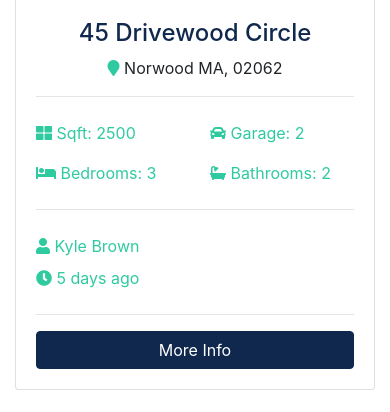
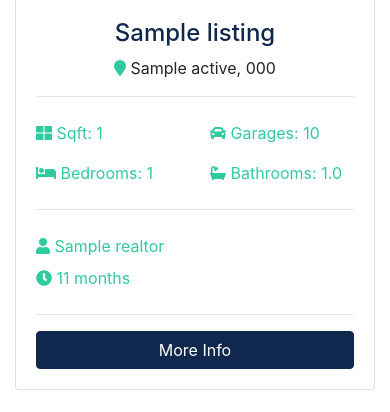
Before and after one commit to adityamahapatra/realty-app, a Django app: page / in a window 390 px wide. Shown: the part 1194-1606 px from the top of the page. Run offline with Django 3.2, Linux system fonts and the light colour scheme; tables that the repository leaves empty hold one stand-in row (values such as "Sample post"); grey boxes marked "Sample" are stand-in pictures; parts of the project's set-up code (start-up, migrations or seed data) failed here and were passed over; some libraries are stand-ins or nearby versions.

Commit message:
Make the home page content dynamic.

```diff
--- a/pages/views.py
+++ b/pages/views.py
@@ -1,10 +1,19 @@
 from django.shortcuts import render
 from django.http import HttpResponse
+
+from listings.models import Listing
 
 
 # Create your views here.
 def index(request) -> HttpResponse:
-    return render(request, "pages/index.html")
+    listings = Listing.objects.order_by("-list_date")
+    listings = listings.filter(is_published=True)[:3]
+
+    context = {
+        "listings": listings,
+    }
+
+    return render(request, "pages/index.html", context)
 
 
 def about(request) -> HttpResponse:
--- a/templates/pages/index.html
+++ b/templates/pages/index.html
@@ -1,4 +1,6 @@
 {% extends "base.html" %}
+
+{% load humanize %}
 
 {% block content %}
 <!-- Showcase -->
@@ -132,156 +134,63 @@
     <div class="container">
         <h3 class="text-center mb-3">Latest Listings</h3>
         <div class="row">
-            <!-- Listing 1 -->
+            {% if listings %}
+            {% for listing in listings %}
             <div class="col-md-6 col-lg-4 mb-4">
                 <div class="card listing-preview">
-                    <img class="card-img-top" src="assets/img/homes/home-1.jpg" alt="">
+                    <img class="card-img-top" src="{{ listing.photo_main.url }}" alt="No Pictures Uploaded">
                     <div class="card-img-overlay">
                         <h2>
-                            <span class="badge badge-secondary text-white">$490,000</span>
+                            <span class="badge badge-secondary text-white">${{listing.price | intcomma}}</span>
                         </h2>
                     </div>
                     <div class="card-body">
                         <div class="listing-heading text-center">
-                            <h4 class="text-primary">45 Drivewood Circle</h4>
+                            <h4 class="text-primary">{{listing.title}}</h4>
                             <p>
-                                <i class="fas fa-map-marker text-secondary"></i> Norwood MA, 02062
+                                <i class="fas fa-map-marker text-secondary"></i> {{listing.city}} {{listing.state}},
+                                {{listing.zipcode}}
                             </p>
                         </div>
                         <hr>
                         <div class="row py-2 text-secondary">
                             <div class="col-6">
-                                <i class="fas fa-th-large"></i> Sqft: 2500
+                                <i class="fas fa-th-large"></i> Sqft: {{listing.sqft}}
                             </div>
                             <div class="col-6">
-                                <i class="fas fa-car"></i> Garage: 2
+                                <i class="fas fa-car"></i> Garages: {{listing.garage}}
                             </div>
                         </div>
                         <div class="row py-2 text-secondary">
                             <div class="col-6">
-                                <i class="fas fa-bed"></i> Bedrooms: 3
+                                <i class="fas fa-bed"></i> Bedrooms: {{listing.bedrooms}}
                             </div>
                             <div class="col-6">
-                                <i class="fas fa-bath"></i> Bathrooms: 2
+                                <i class="fas fa-bath"></i> Bathrooms: {{listing.bathrooms}}
                             </div>
                         </div>
                         <hr>
                         <div class="row py-2 text-secondary">
                             <div class="col-6">
-                                <i class="fas fa-user"></i> Kyle Brown
+                                <i class="fas fa-user"></i> {{listing.realtor}}
                             </div>
                         </div>
                         <div class="row text-secondary pb-2">
                             <div class="col-6">
-                                <i class="fas fa-clock"></i> 5 days ago
+                                <i class="fas fa-clock"></i> {{listing.list_date | timesince}}
                             </div>
                         </div>
                         <hr>
-                        <a href="listing.html" class="btn btn-primary btn-block">More Info</a>
+                        <a href="{% url 'listing' listing.id %}" class="btn btn-primary btn-block">More Info</a>
                     </div>
                 </div>
             </div>
-
-            <!-- Listing 2 -->
-            <div class="col-md-6 col-lg-4 mb-4">
-                <div class="card listing-preview">
-                    <img class="card-img-top" src="assets/img/homes/home-2.jpg" alt="">
-                    <div class="card-img-overlay">
-                        <h2>
-                            <span class="badge badge-secondary text-white">$550,000</span>
-                        </h2>
-                    </div>
-                    <div class="card-body">
-                        <div class="listing-heading text-center">
-                            <h4 class="text-primary">18 Jefferson Lane</h4>
-                            <p>
-                                <i class="fas fa-map-marker text-secondary"></i> Woburn MA, 01801
-                            </p>
-                        </div>
-                        <hr>
-                        <div class="row py-2 text-secondary">
-                            <div class="col-6">
-                                <i class="fas fa-th-large"></i> Sqft: 3200
-                            </div>
-                            <div class="col-6">
-                                <i class="fas fa-car"></i> Garage: 1
-                            </div>
-                        </div>
-                        <div class="row py-2 text-secondary">
-                            <div class="col-6">
-                                <i class="fas fa-bed"></i> Bedrooms: 4
-                            </div>
-                            <div class="col-6">
-                                <i class="fas fa-bath"></i> Bathrooms: 2.5
-                            </div>
-                        </div>
-                        <hr>
-                        <div class="row py-2 text-secondary">
-                            <div class="col-6">
-                                <i class="fas fa-user"></i> Mark Hudson
-                            </div>
-                        </div>
-                        <div class="row text-secondary pb-2">
-                            <div class="col-6">
-                                <i class="fas fa-clock"></i> 5 days ago
-                            </div>
-                        </div>
-                        <hr>
-                        <a href="listing.html" class="btn btn-primary btn-block">More Info</a>
-                    </div>
-                </div>
+            {% endfor %}
+            {% else %}
+            <div class="col-md-12">
+                <p>No Listings Available</p>
             </div>
-
-            <!-- Listing 3 -->
-            <div class="col-md-6 col-lg-4 mb-4">
-                <div class="card listing-preview">
-                    <img class="card-img-top" src="assets/img/homes/home-3.jpg" alt="">
-                    <div class="card-img-overlay">
-                        <h2>
-                            <span class="badge badge-secondary text-white">$580,000</span>
-                        </h2>
-                    </div>
-                    <div class="card-body">
-                        <div class="listing-heading text-center">
-                            <h4 class="text-primary">187 Woodrow Street</h4>
-                            <p>
-                                <i class="fas fa-map-marker text-secondary"></i> Salem MA, 01915
-                            </p>
-                        </div>
-                        <hr>
-                        <div class="row py-2 text-secondary">
-                            <div class="col-6">
-                                <i class="fas fa-th-large"></i> Sqft: 3107
-                            </div>
-                            <div class="col-6">
-                                <i class="fas fa-car"></i> Garage: 0
-                            </div>
-                        </div>
-                        <div class="row py-2 text-secondary">
-                            <div class="col-6">
-                                <i class="fas fa-bed"></i> Bedrooms: 4
-                            </div>
-                            <div class="col-6">
-                                <i class="fas fa-bath"></i> Bathrooms: 3
-                            </div>
-                        </div>
-                        <hr>
-                        <div class="row py-2 text-secondary">
-                            <div class="col-6">
-                                <i class="fas fa-user"></i> Mark Hudson
-                            </div>
-                        </div>
-                        <div class="row text-secondary pb-2">
-                            <div class="col-6">
-                                <i class="fas fa-clock"></i> 5 days ago
-                            </div>
-                        </div>
-                        <hr>
-                        <a href="listing.html" class="btn btn-primary btn-block">More Info</a>
-                    </div>
-                </div>
-            </div>
-
+            {% endif %}
         </div>
     </div>
 </section>
```
